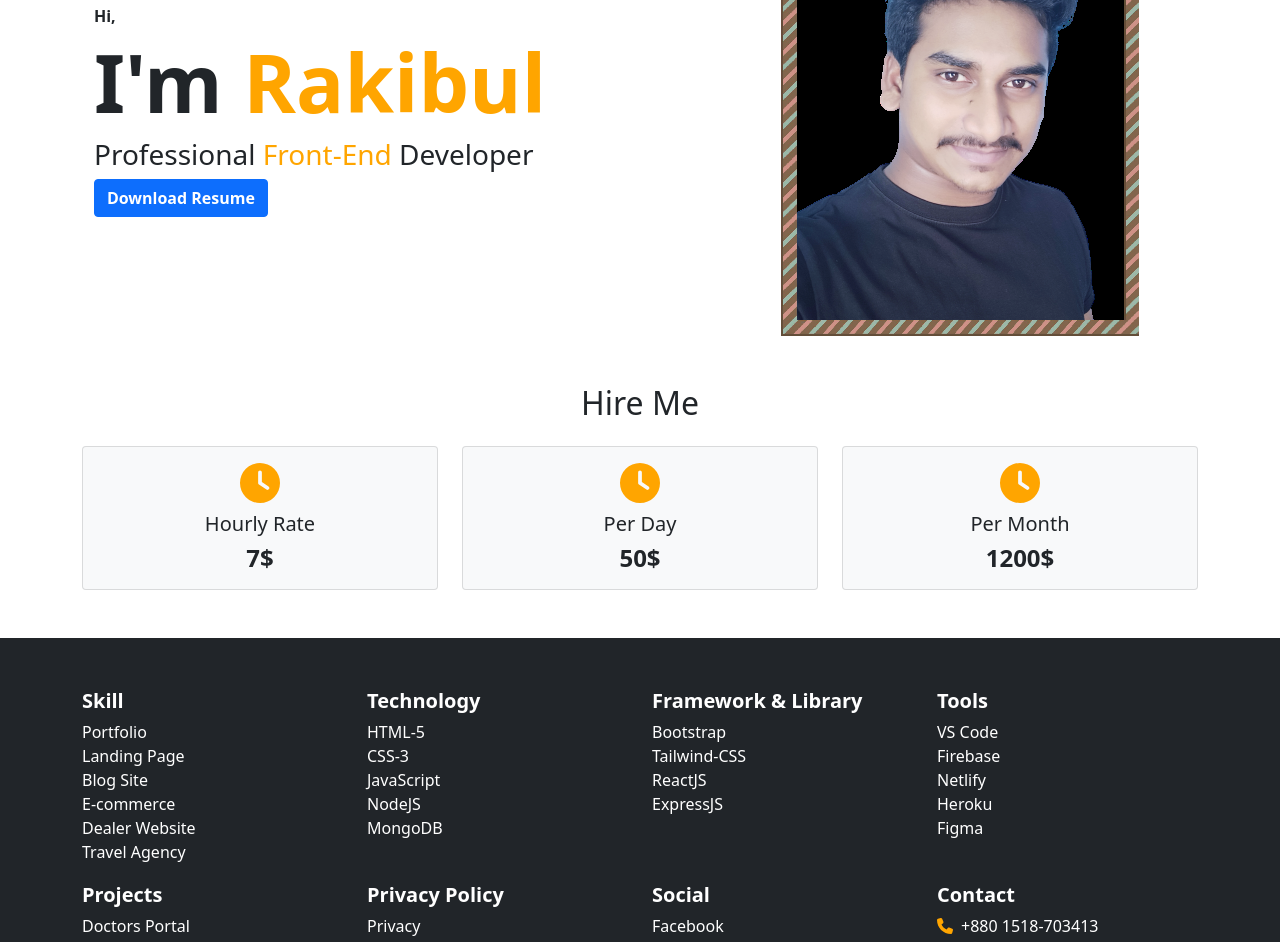
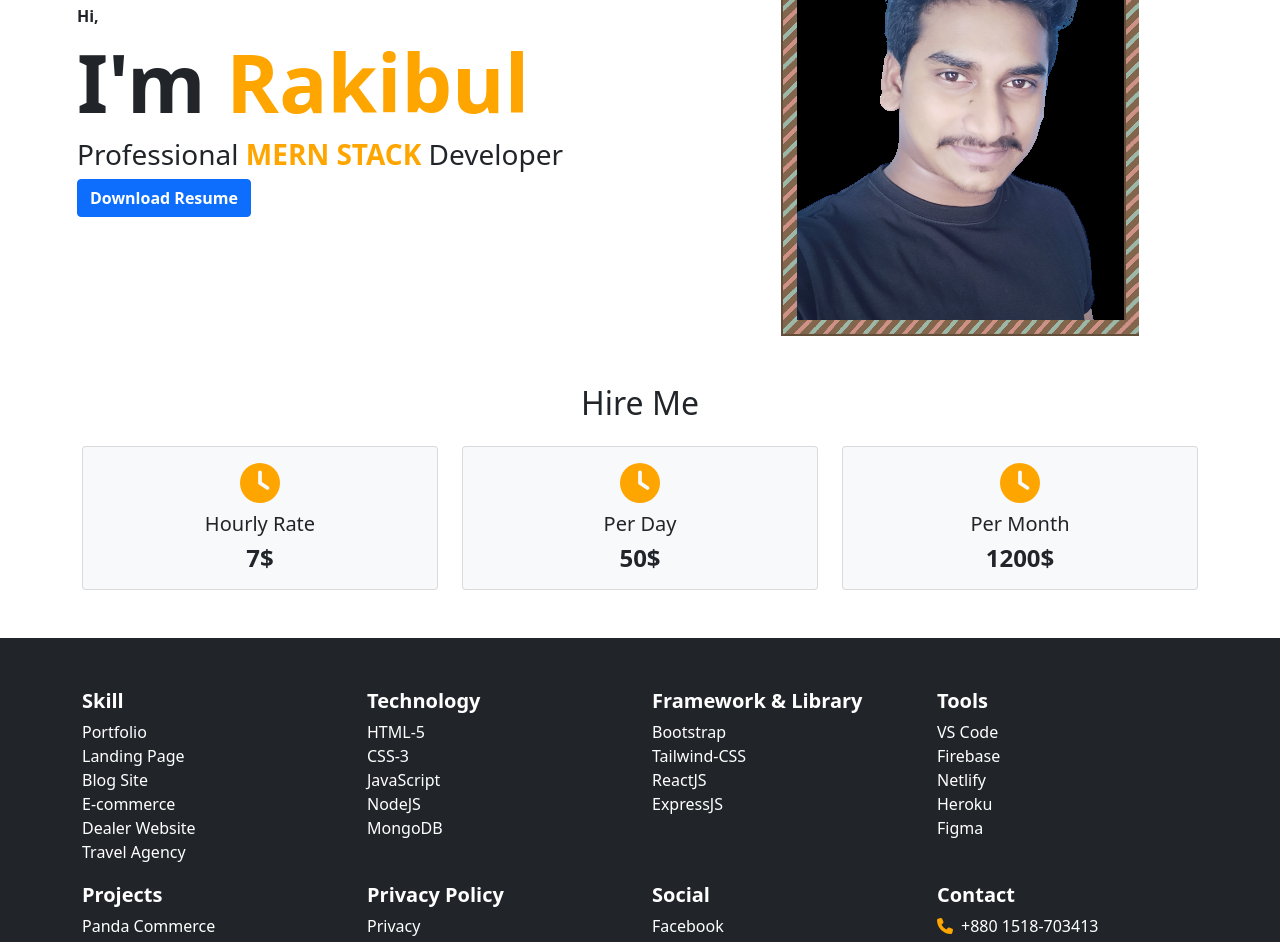
Before and after one commit to coderrakibul/personal-portfolio, a React (Create React App) app: page / in a window 1280 px wide. Shown: the part 240-1182 px from the top of the page. Built offline with nearby package versions, Linux system fonts and the light colour scheme.

Commit message:
resume updated

```diff
--- a/src/pages/About/About.js
+++ b/src/pages/About/About.js
@@ -12,7 +12,7 @@ const About = () => {
 
                 <div className='col'>
                     <h3 className="fw-bold">
-                        Hi! I'm Rakibul Islam. I'm a <strong className="text-color">React Front-End</strong> Web
+                        Hi! I'm Rakibul Islam. I'm a <strong className="text-color">MERN STACK</strong> Web
                         Developer.
                     </h3>
                     <h5> I am an enthusiastic Web Developer, having expertise in web application development, javascript problem solving, server-side development, and mobile app development. But highly interested in Client-Side web development.
--- a/src/pages/Home/Banner.js
+++ b/src/pages/Home/Banner.js
@@ -9,7 +9,7 @@ const Banner = () => {
                     <div className='mb-5 mb-md-0 mb-lg-0'>
                         <h6 className='fw-bold'>Hi,</h6>
                         <h1 className=' display-1 fw-bold'>I'm <span className='text-color'>Rakibul</span></h1>
-                        <h3>Professional <span className='text-color '>Front-End </span> Developer</h3>
+                        <h3>Professional <span className='text-color fw-bold'>MERN STACK </span> Developer</h3>
                         <button className='btn btn-primary'><a className='text-white fw-bold text-decoration-none' href="Rakibul-Resume.pdf" download="Rakibul-Resume.pdf">Download Resume</a></button>
                     </div>
 
--- a/src/pages/Shared/Footer.js
+++ b/src/pages/Shared/Footer.js
@@ -51,6 +51,7 @@ const Footer = () => {
 
 					<div className='col d-flex flex-column mt-3'>
 						<span className='fw-bold fs-5 mb-1'>Projects</span>
+						<span><a href='https://panda-cm.web.app/' target="blank" className="text-decoration-none text-white">Panda Commerce</a></span>
 						<span><a href='https://doctors-portal-d95b1.web.app/' target="blank" className="text-decoration-none text-white">Doctors Portal</a></span>
 						<span><a href='https://warehouse-84aea.web.app/' target="blank" className="text-decoration-none text-white">Bike Corner</a></span>
 						<span><a href='https://parts-car-11705.web.app/' target="blank" className="text-decoration-none text-white">Car Parts</a></span>
```
Also changed, not shown: 1 other file (tests, documents, lock files or other folders).
